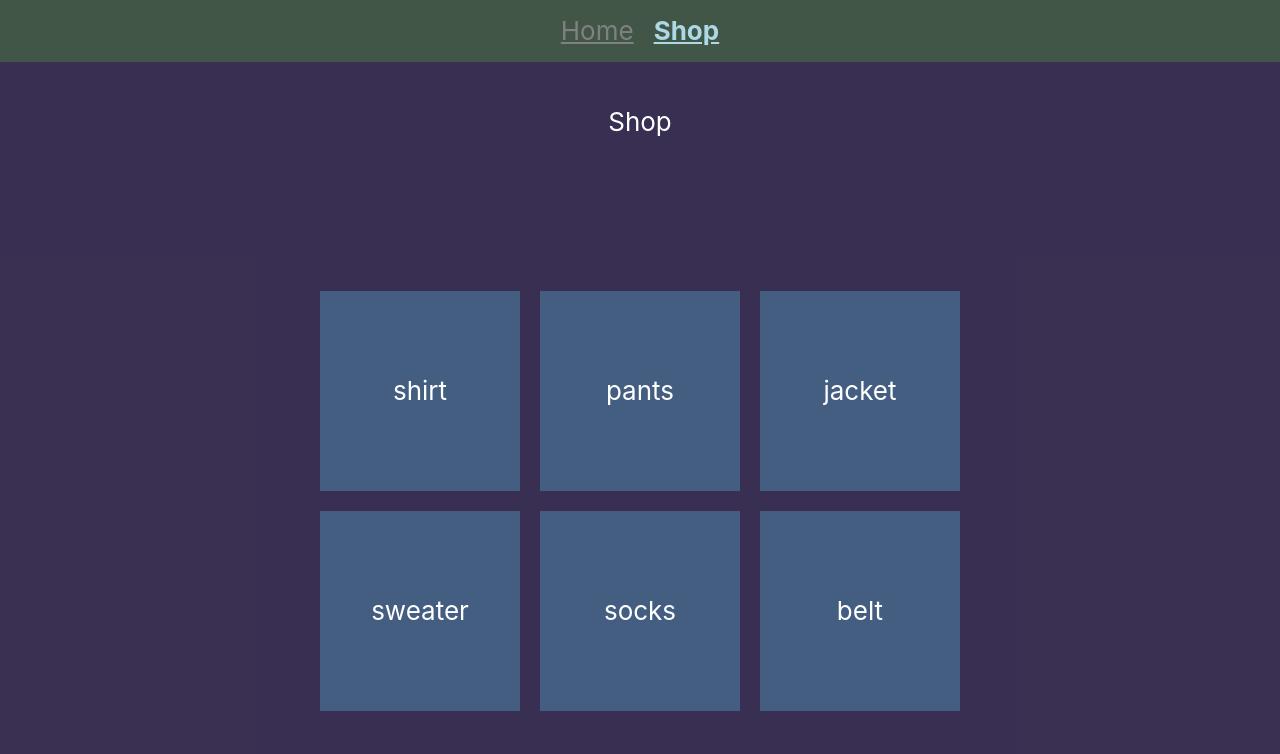
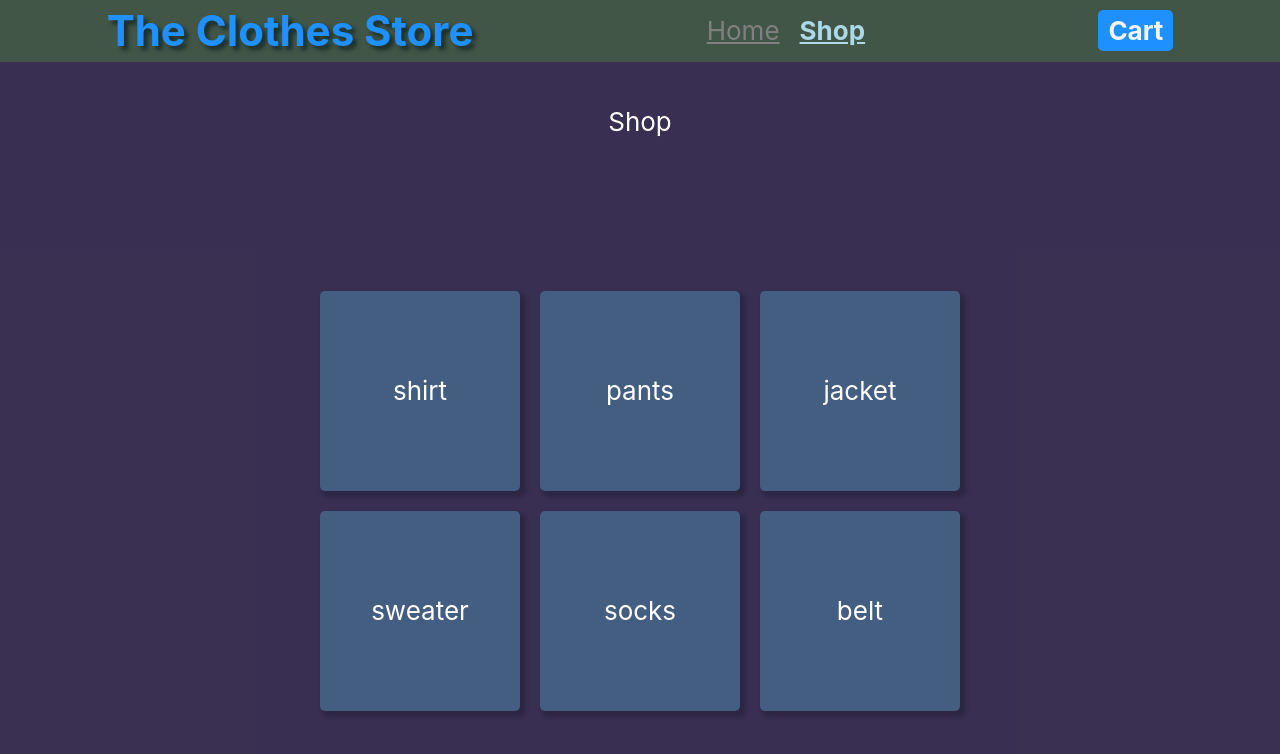
Before and after one commit to Raikho/shopping-cart, a React (Create React App) app: page /shop in a window 1280 px wide. Shown: the top 754 px of the page. Built offline with nearby package versions, Linux system fonts and the light colour scheme.

Commit message:
add title and cart to header

```diff
--- a/src/App.css
+++ b/src/App.css
@@ -60,6 +60,9 @@
 
 .header {
   background-color: rgba(160, 238, 144, 0.212);
+  display: flex;
+  flex-direction: center;
+  justify-content: space-around;
 }
 .homepage {
   background-color: rgba(63, 193, 202, 0.199);
@@ -79,6 +82,8 @@
   width: 200px;
   height: 200px;
   background-color: #61dafb46;
+  border-radius: 5px;
+  box-shadow: 4px 4px 4px 2px #0003;
 
   display: flex;
   justify-content: center;
@@ -92,3 +97,20 @@ a.active {
   color: lightblue;
   font-weight: bold;
 }
+.store-title {
+  color: dodgerblue;
+  font-size: 42px;
+  font-weight: bold;
+  text-shadow: 4px 4px 4px #03171da8;
+}
+.nav-container {
+  display: flex;
+  gap: 20px;
+}
+.cart {
+  padding: 5px 10px;
+  border-radius: 5px;
+  font-weight: bold;
+  background-color: dodgerblue;
+  color: whitesmoke;
+}
--- a/src/App.js
+++ b/src/App.js
@@ -9,8 +9,12 @@ function App() {
       <header className="App-header">
         <BrowserRouter>
           <div className='header'>
-          <NavLink to="/">Home</NavLink>
-          <NavLink to="shop">Shop</NavLink>
+            <div className="store-title">The Clothes Store</div>
+            <div className="nav-container">
+              <NavLink to="/">Home</NavLink>
+              <NavLink to="shop">Shop</NavLink>
+            </div>
+            <div className="cart">Cart</div>
           </div>
           <Routes>
             <Route path='/' element={<Homepage />} />
```
